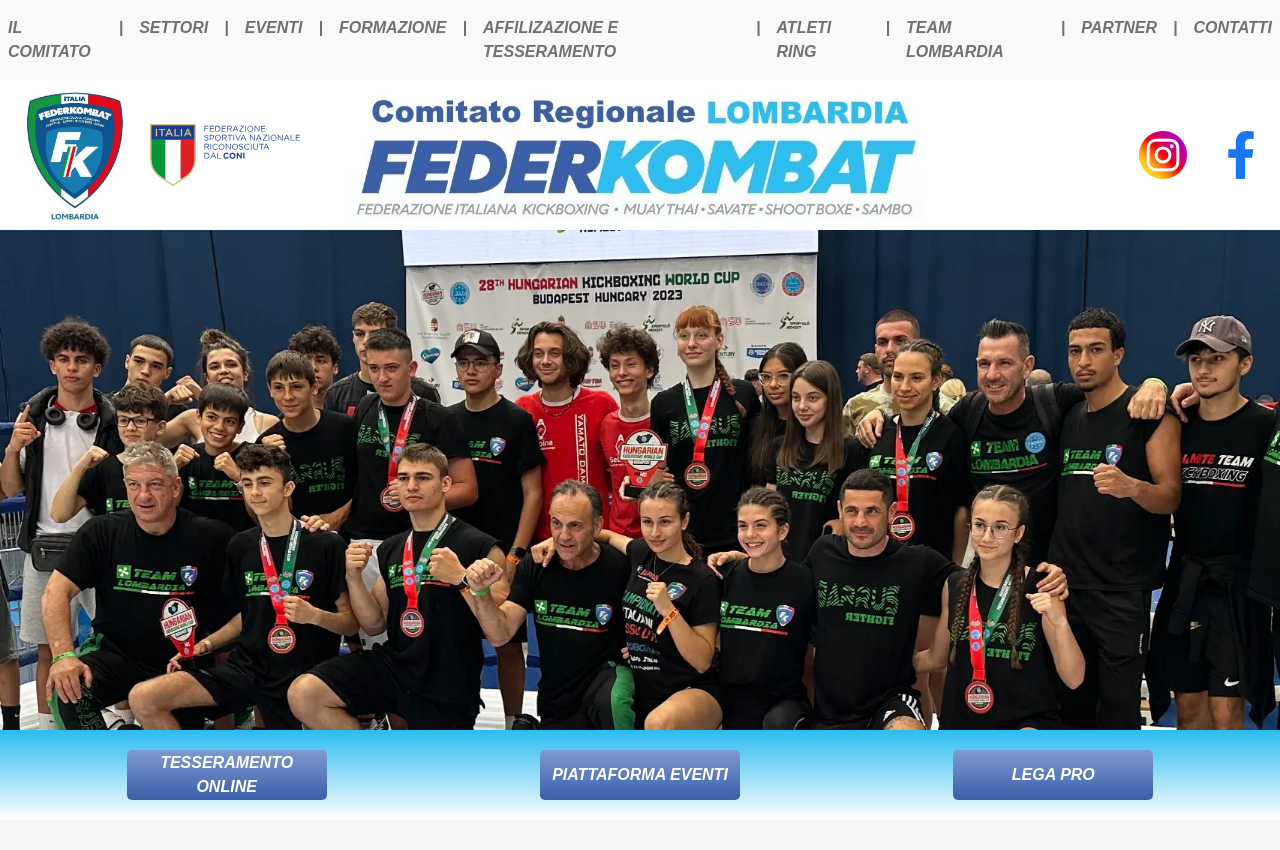
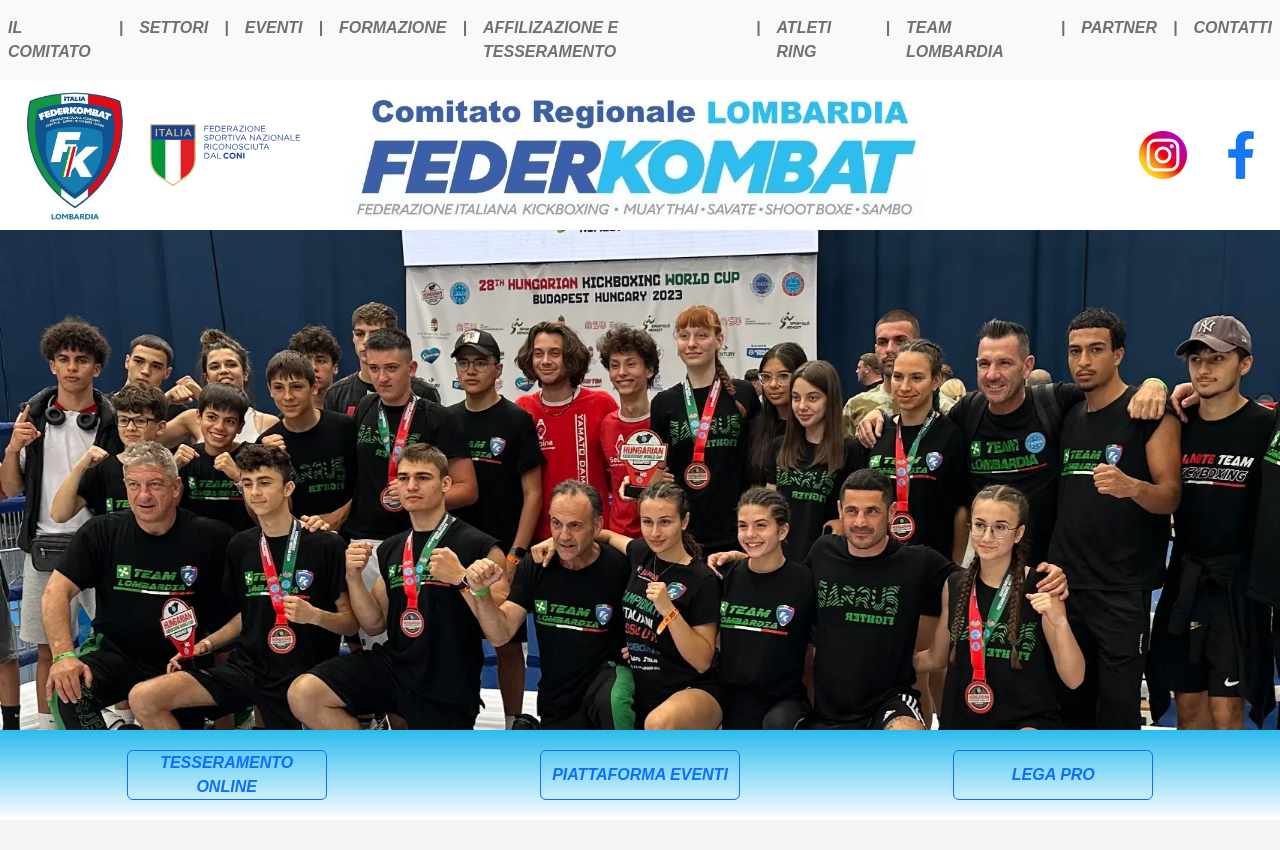
Before and after one commit to delgalaenza/fdk-lombardia-frontend, an Angular app: page / in a window 1280 px wide. Shown: the top 850 px of the page. Built offline with nearby package versions, Linux system fonts and the light colour scheme.

Commit message:
Add link to external links buttons

```diff
--- a/src/app/app.component.html
+++ b/src/app/app.component.html
@@ -1,25 +1,15 @@
 <app-header></app-header>
 
-<div class="image-container">
-<!--   <img src="../assets/src/images/copertina.webp" alt="Full-screen image"> -->
-</div>
+<div class="image-container"></div>
 
 <div class="external-links-container">
-  <div class="external-link">
-    TESSERAMENTO ONLINE
-  </div>
-
-  <div class="external-link">
-    PIATTAFORMA EVENTI
-  </div>
-
-  <div class="external-link">
-    LEGA PRO
-  </div>
+  <a href="https://tesseramento.federkombat.it/" target="_blank" role="button" class="btn btn-outline-primary">TESSERAMENTO ONLINE</a>
+  <a href="https://www.federkombat-eventi.it/" target="_blank" role="button" class="btn btn-outline-primary">PIATTAFORMA EVENTI</a>
+  <a href="https://www.federkombat-eventi.it/legapro" target="_blank" role="button" class="btn btn-outline-primary">LEGA PRO</a>
 </div>
 
 <div class="gallery-container">
-<!--   <div class="responsive">
+  <!--   <div class="responsive">
     <div class="gallery">
         <img _ngcontent-dyu-c3="" src="../assets/src/images/slide1.jpeg" alt="1" width="600" height="400">
     </div>
--- a/src/app/app.component.scss
+++ b/src/app/app.component.scss
@@ -20,7 +20,7 @@
   background: linear-gradient(to bottom, #2bbcee, white);
 }
 
-.external-links-container>div {
+.external-links-container> a {
   display: flex;
   flex-direction: column;
   align-items: center;
@@ -28,9 +28,10 @@
   text-align: center;
   width: 200px;
   height: 50px;
-  background: linear-gradient(to top, #3a60aa, #7e99d1);
+  font-weight: bold;
+/*   background: linear-gradient(to top, #3a60aa, #7e99d1);
   color: white;
-  border-radius: 5px;
+  border-radius: 5px; */
   cursor: pointer;
   padding: 10px;
 }
@@ -38,6 +39,11 @@
 .external-links-container>div:hover {
   background: #3a60aa;
 }
+
+/* .external-links-container > a {
+  text-decoration: none;
+  color: white;
+} */
 
 div.gallery:hover {
   transform: scale(1.2);
@@ -85,7 +91,7 @@
     flex-direction: column;
   }
 
-  .external-links-container > div {
+  .external-links-container > a {
     margin:10px
   }
 
```
